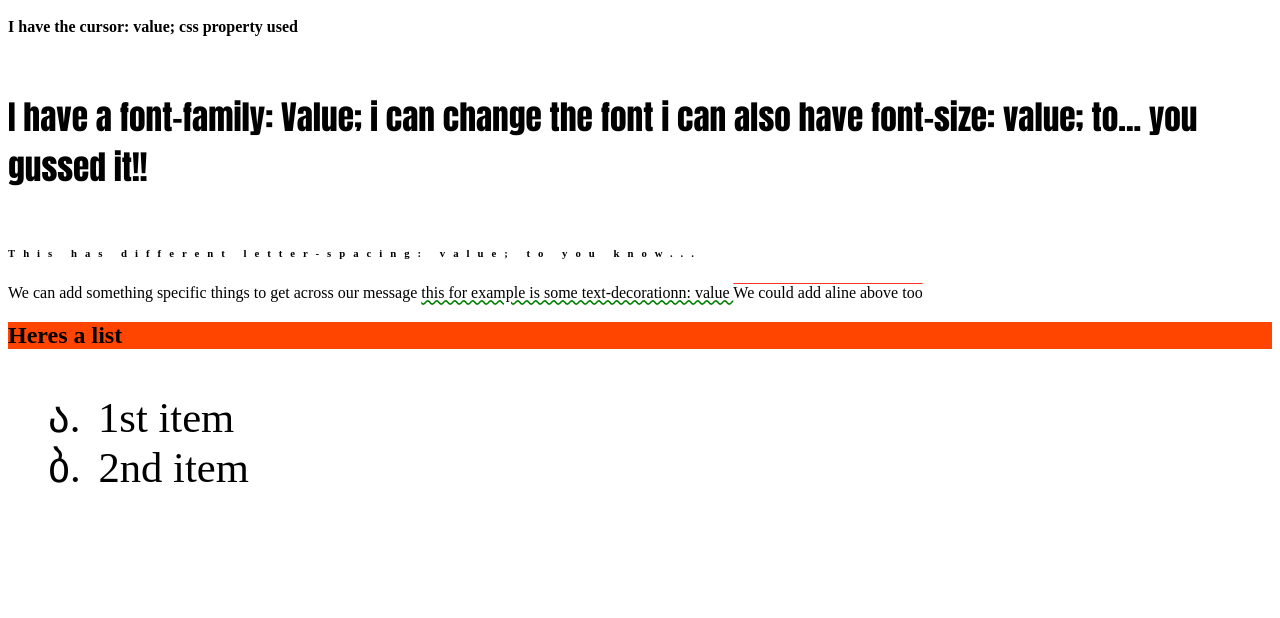
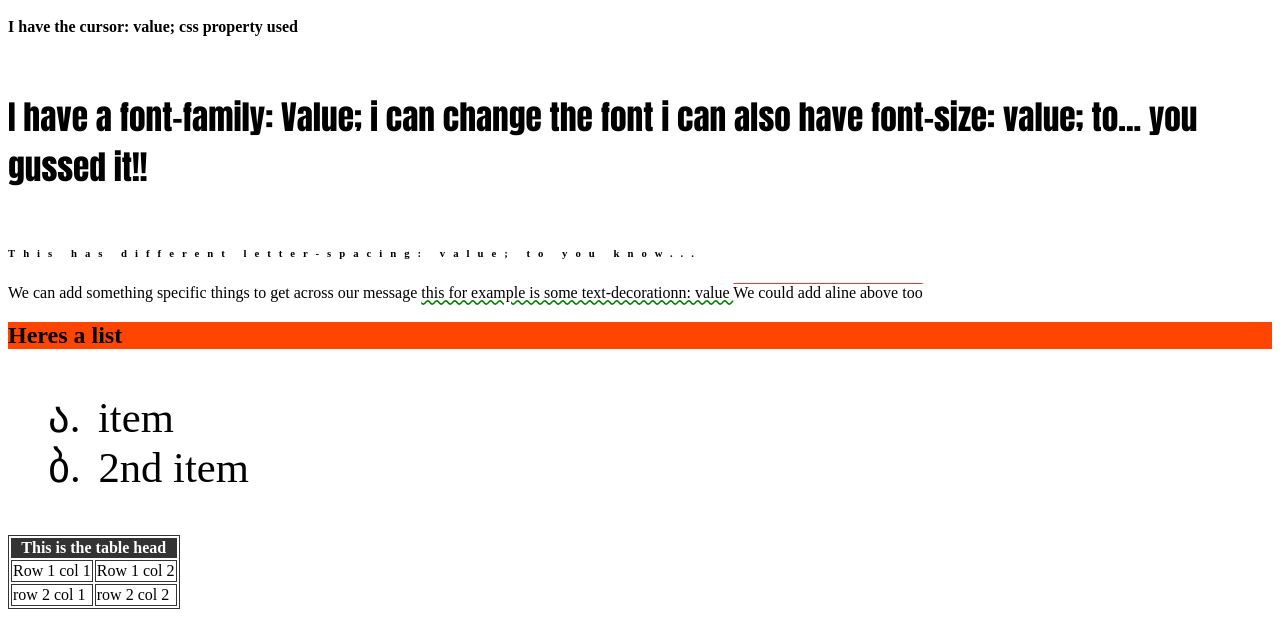
Before and after one commit to garethnoob/CssProject, a plain HTML site: page index.html in a window 1280 px wide. Shown: the part 182-800 px from the top of the page. Drawn offline with Linux system fonts and the light colour scheme.

Commit message:
add html table

```diff
--- a/index.html
+++ b/index.html
@@ -32,9 +32,27 @@
         </p>
         <h2>Heres a list</h2>
         <ul class="list">
-            <li>1st item</li>
+            <li>item</li>
             <li>2nd item</li>
         </ul>
+
+        <table>
+            <thead>
+                <tr>
+                    <th colspan="2">This is the table head</th>
+                </tr>
+            </thead>
+            <tbody>
+                <tr>
+                    <td>Row 1 col 1</td>
+                    <td>Row 1 col 2</td>
+                </tr>
+                <tr>
+                    <td>row 2 col 1</td>
+                    <td>row 2 col 2</td>
+                </tr>
+            </tbody>
+        </table>
 
 
     </main>
--- a/style.css
+++ b/style.css
@@ -35,3 +35,19 @@ h6 {
     list-style: georgian inside url('cross.svg');
     font-size: 32pt;
 }
+
+
+li:hover {
+    color: #ff3028;
+}
+
+table,
+td {
+    border: 1px solid #333;
+}
+
+thead,
+tfoot {
+    background-color: #333;
+    color: #fff;
+}
```
